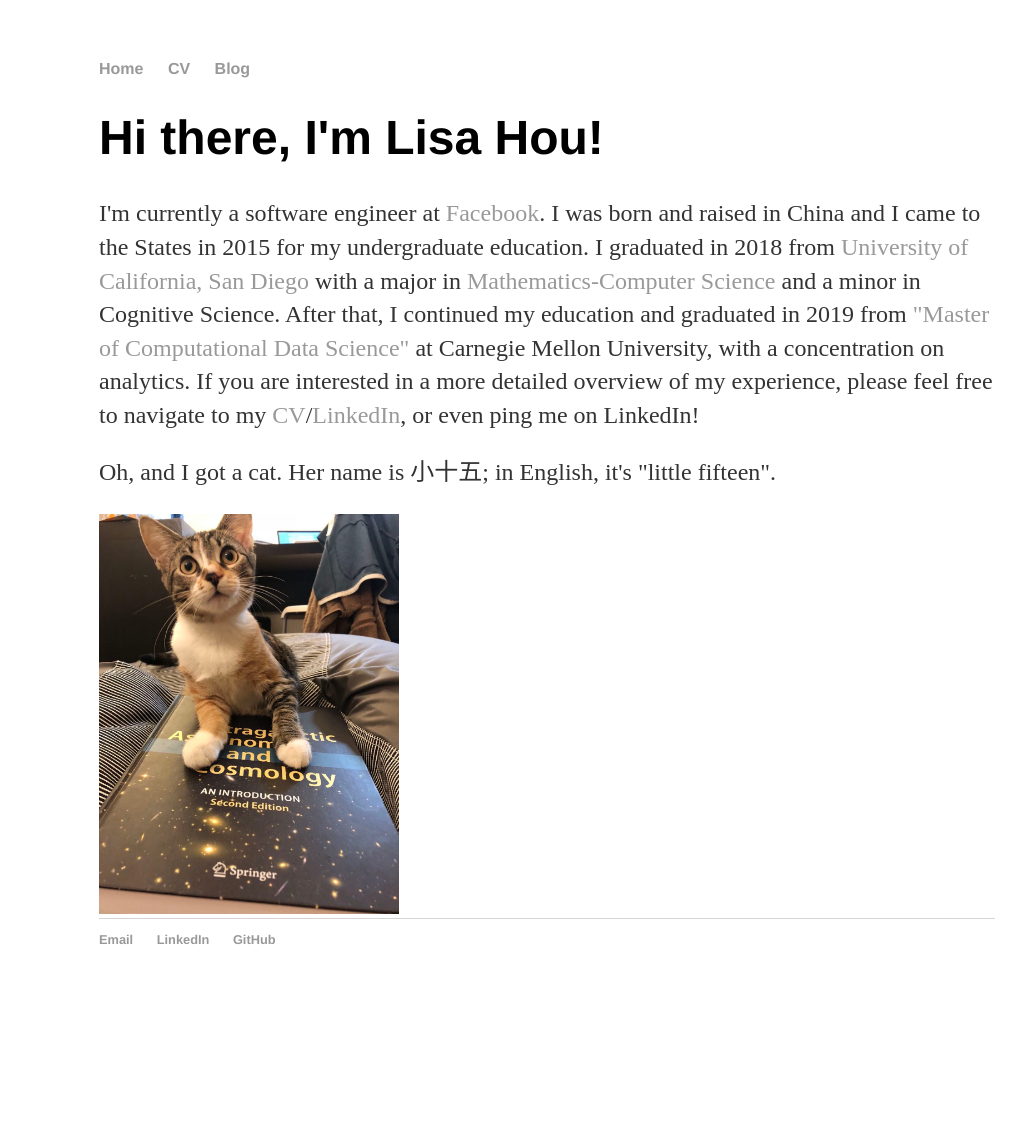
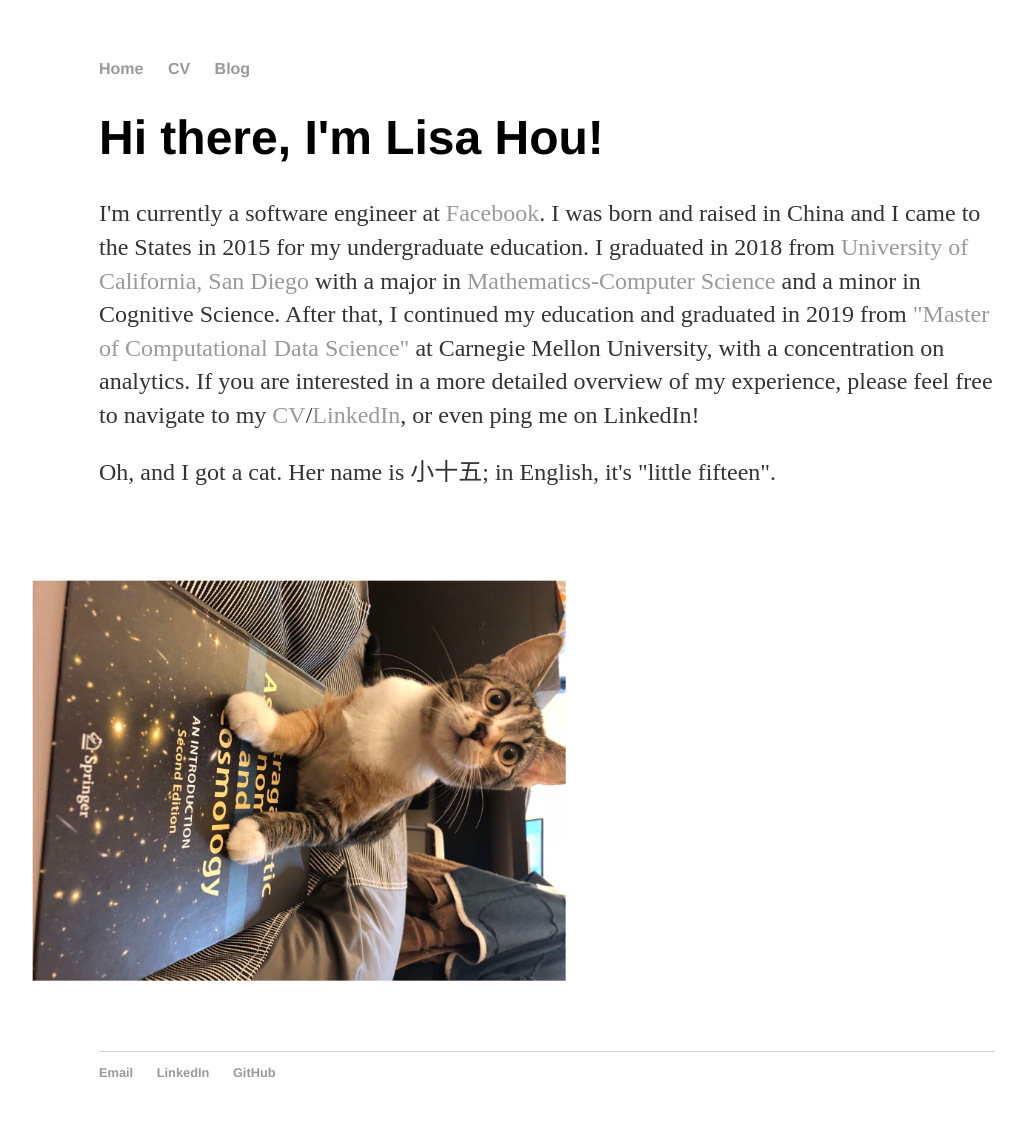
Before and after one commit to lisahou888/lisahou888.github.io, a Jekyll site: the page built from index.html, in a window 1280 px wide. Shown: the whole page, without its empty margins (93-1119 px from the left). Built offline with Jekyll 4.4.1, drawn with Linux system fonts in a browser that asks for light colours; before the commit the page ends 1007 px from its top, so only the background shows below that.

Commit message:
change orientation of image

```diff
--- a/css/main.css
+++ b/css/main.css
@@ -42,10 +42,8 @@
     list-style: none;
 }
 
-.rotate90 {
-    -webkit-transform: rotate(90deg);
-    -moz-transform: rotate(90deg);
-    -o-transform: rotate(90deg);
-    -ms-transform: rotate(90deg);
-    transform: rotate(90deg);
+img {
+-ms-transform: rotate(90deg); /* IE 9 */
+-webkit-transform: rotate(90deg); /* Chrome, Safari, Opera */
+transform: rotate(90deg);
 }
--- a/index.html
+++ b/index.html
@@ -9,4 +9,4 @@
 	<p>Oh, and I got a cat. Her name is 小十五; in English, it's "little fifteen". </p>
 </div><!-- /.blurb -->
 
-<img src="cat.jpeg" alt="Xiao Shi Wu" style="height: 400px;">
+<img src="cat.jpeg" alt="Xiao Shi Wu" style="width: 400px;">
```
